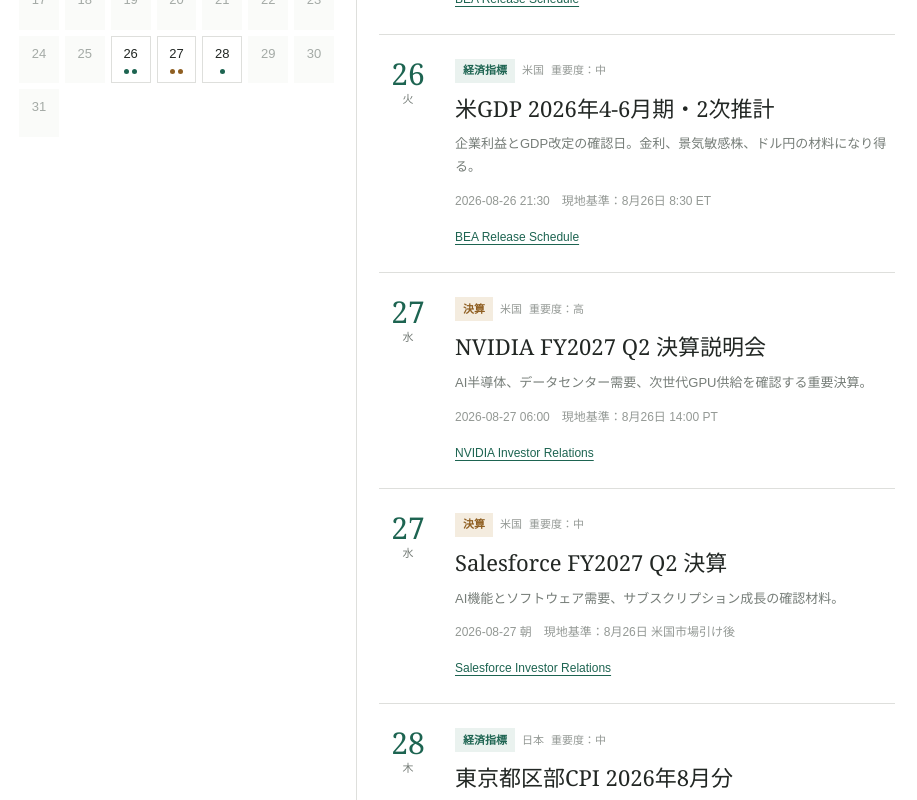
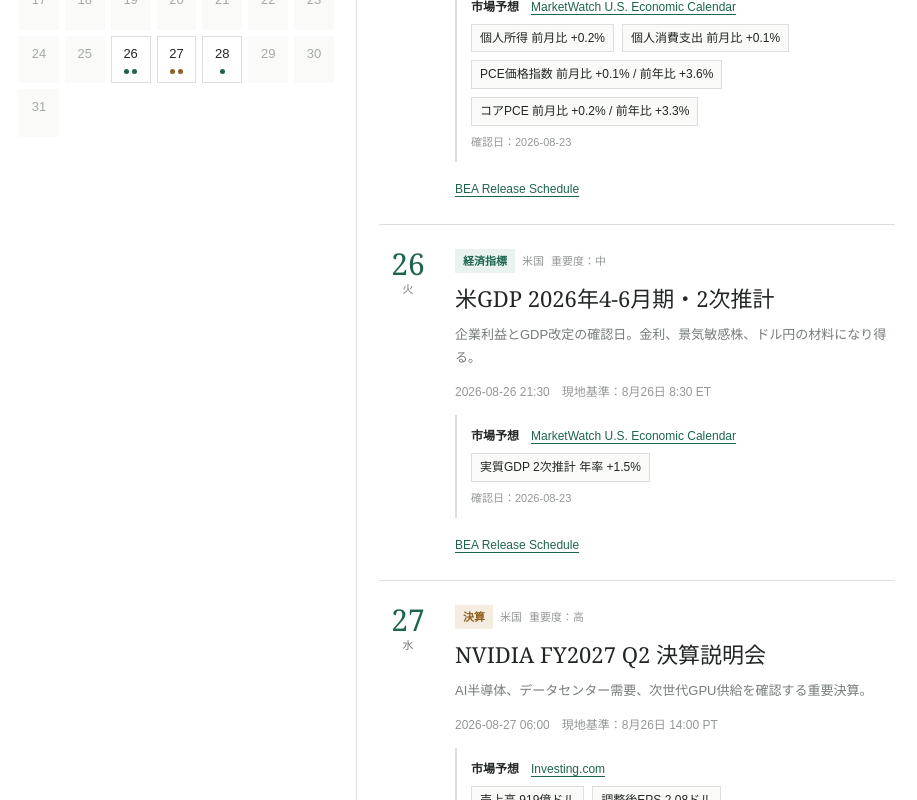
Before and after one commit to market-note-jp/market-note, a Next.js app: page /calendar in a window 1280 px wide. Shown: the part 1060-1860 px from the top of the page, without its empty margins (183-1100 px from the left). Built offline with nearby package versions, Linux system fonts and the light colour scheme.

Commit message:
Add market calendar forecasts

```diff
--- a/app/globals.css
+++ b/app/globals.css
@@ -135,6 +135,13 @@ p, h1, h2, h3 { margin-top: 0; }
 .event-copy h3 { margin-bottom: 9px; font-family: Georgia, "Yu Mincho", serif; font-size: 22px; font-weight: 500; line-height: 1.45; }
 .event-copy > p { margin-bottom: 12px; color: var(--muted); font-size: 13px; line-height: 1.75; }
 .event-meta { display: flex; flex-wrap: wrap; gap: 12px; color: #949995 !important; font-size: 12px !important; }
+.event-forecast { display: grid; gap: 8px; margin: 12px 0 14px; padding: 12px 0 12px 14px; border-left: 2px solid var(--line); color: var(--ink); }
+.event-forecast-heading { display: flex; flex-wrap: wrap; align-items: baseline; gap: 8px 12px; font-size: 12px; }
+.event-forecast-heading span { font-weight: 700; }
+.event-forecast-heading a { color: var(--accent); text-decoration: underline; text-underline-offset: 3px; }
+.event-forecast ul { display: flex; flex-wrap: wrap; gap: 8px; margin: 0; padding: 0; list-style: none; }
+.event-forecast li { padding: 5px 8px; border: 1px solid var(--line); background: #fafbf9; font-size: 12px; line-height: 1.4; }
+.event-forecast p { margin: 0; color: #949995; font-size: 11px; }
 .source-link { color: var(--accent); font-size: 12px; text-decoration: underline; text-underline-offset: 3px; }
 
 .policy { padding: 72px 0; border-top: 1px solid var(--line); }
--- a/app/market-calendar-data.ts
+++ b/app/market-calendar-data.ts
@@ -1,6 +1,13 @@
 export type CalendarEventCategory = "決算" | "経済指標" | "金融政策";
 export type CalendarEventRegion = "日本" | "米国";
 export type CalendarEventImportance = "高" | "中";
+
+export type MarketCalendarForecast = {
+  reviewedAt: string;
+  values: string[];
+  sourceName: string;
+  sourceUrl: string;
+};
 
 export type MarketCalendarEvent = {
   id: string;
@@ -14,6 +21,7 @@ export type MarketCalendarEvent = {
   sourceName: string;
   sourceUrl: string;
   sourceTime?: string;
+  forecast?: MarketCalendarForecast;
 };
 
 export const marketCalendarReviewedAt = "2026-08-23";
@@ -31,6 +39,17 @@ export const marketCalendarEvents: MarketCalendarEvent[] = [
     sourceName: "BEA Release Schedule",
     sourceUrl: "https://www.bea.gov/news/schedule",
     sourceTime: "8月26日 8:30 ET",
+    forecast: {
+      reviewedAt: "2026-08-23",
+      values: [
+        "個人所得 前月比 +0.2%",
+        "個人消費支出 前月比 +0.1%",
+        "PCE価格指数 前月比 +0.1% / 前年比 +3.6%",
+        "コアPCE 前月比 +0.2% / 前年比 +3.3%",
+      ],
+      sourceName: "MarketWatch U.S. Economic Calendar",
+      sourceUrl: "https://www.marketwatch.com/economy-politics/calendar",
+    },
   },
   {
     id: "bea-gdp-second-2026-q2",
@@ -44,6 +63,12 @@ export const marketCalendarEvents: MarketCalendarEvent[] = [
     sourceName: "BEA Release Schedule",
     sourceUrl: "https://www.bea.gov/news/schedule/full",
     sourceTime: "8月26日 8:30 ET",
+    forecast: {
+      reviewedAt: "2026-08-23",
+      values: ["実質GDP 2次推計 年率 +1.5%"],
+      sourceName: "MarketWatch U.S. Economic Calendar",
+      sourceUrl: "https://www.marketwatch.com/economy-politics/calendar",
+    },
   },
   {
     id: "nvidia-fy27-q2",
@@ -57,6 +82,12 @@ export const marketCalendarEvents: MarketCalendarEvent[] = [
     sourceName: "NVIDIA Investor Relations",
     sourceUrl: "https://investor.nvidia.com/events-and-presentations/events-and-presentations/event-details/2026/NVIDIA-2nd-Quarter-FY27-Financial-Results/default.aspx",
     sourceTime: "8月26日 14:00 PT",
+    forecast: {
+      reviewedAt: "2026-08-23",
+      values: ["売上高 919億ドル", "調整後EPS 2.08ドル"],
+      sourceName: "Investing.com",
+      sourceUrl: "https://in.investing.com/news/stock-market-news/nvidia-fiscal-q2-2027-earnings-outlook-what-to-watch-on-august-26-93CH-5567845",
+    },
   },
   {
     id: "salesforce-fy27-q2",
@@ -70,6 +101,12 @@ export const marketCalendarEvents: MarketCalendarEvent[] = [
     sourceName: "Salesforce Investor Relations",
     sourceUrl: "https://investor.salesforce.com/news/news-details/2026/Salesforce-Announces-Date-of-Second-Quarter-Fiscal-2027-Earnings-Release-and-Webcast/default.aspx",
     sourceTime: "8月26日 米国市場引け後",
+    forecast: {
+      reviewedAt: "2026-08-23",
+      values: ["売上高 113.3億ドル", "調整後EPS 3.28ドル"],
+      sourceName: "Investopedia / Visible Alpha",
+      sourceUrl: "https://www.investopedia.com/here-is-how-much-salesforce-stock-is-expected-to-move-after-earnings-crm-q2-fy2027-12064121",
+    },
   },
   {
     id: "tokyo-cpi-2026-08",
@@ -83,6 +120,12 @@ export const marketCalendarEvents: MarketCalendarEvent[] = [
     sourceName: "総務省統計局 消費者物価指数",
     sourceUrl: "https://www.stat.go.jp/data/cpi/sokuhou/tsuki/index-z.html",
     sourceTime: "8月28日 8:30 JST",
+    forecast: {
+      reviewedAt: "2026-08-23",
+      values: ["東京都区部CPI 前年比 +1.9〜2.0%", "コアCPI 前年比 +1.9%"],
+      sourceName: "Newsquawk Week in Focus",
+      sourceUrl: "https://www.newsquawk.com/content/research_sheets/production/original/000/041/993/Week_in_Focus__24-28th_August_2026__1_.pdf",
+    },
   },
   {
     id: "dell-fy27-q2",
@@ -96,6 +139,12 @@ export const marketCalendarEvents: MarketCalendarEvent[] = [
     sourceName: "Dell Technologies Investor Relations",
     sourceUrl: "https://delltechnologies.gcs-web.com/",
     sourceTime: "9月1日 15:30 CDT",
+    forecast: {
+      reviewedAt: "2026-08-23",
+      values: ["EPS 4.89ドル"],
+      sourceName: "WSJ / FactSet",
+      sourceUrl: "https://www.wsj.com/market-data/quotes/DELL/research-ratings",
+    },
   },
   {
     id: "bls-employment-2026-08",
--- a/app/market-calendar.tsx
+++ b/app/market-calendar.tsx
@@ -198,6 +198,20 @@ export default function MarketCalendar({ events }: { events: MarketCalendarEvent
                     <time dateTime={`${event.date}T00:00:00+09:00`}>{event.date} {event.time}</time>
                     {event.sourceTime && <span>現地基準：{event.sourceTime}</span>}
                   </p>
+                  {event.forecast && (
+                    <div className="event-forecast">
+                      <div className="event-forecast-heading">
+                        <span>市場予想</span>
+                        <a href={event.forecast.sourceUrl} target="_blank" rel="noreferrer">
+                          {event.forecast.sourceName}
+                        </a>
+                      </div>
+                      <ul>
+                        {event.forecast.values.map((value) => <li key={value}>{value}</li>)}
+                      </ul>
+                      <p>確認日：{event.forecast.reviewedAt}</p>
+                    </div>
+                  )}
                   <a className="source-link" href={event.sourceUrl} target="_blank" rel="noreferrer">
                     {event.sourceName}
                   </a>
```
